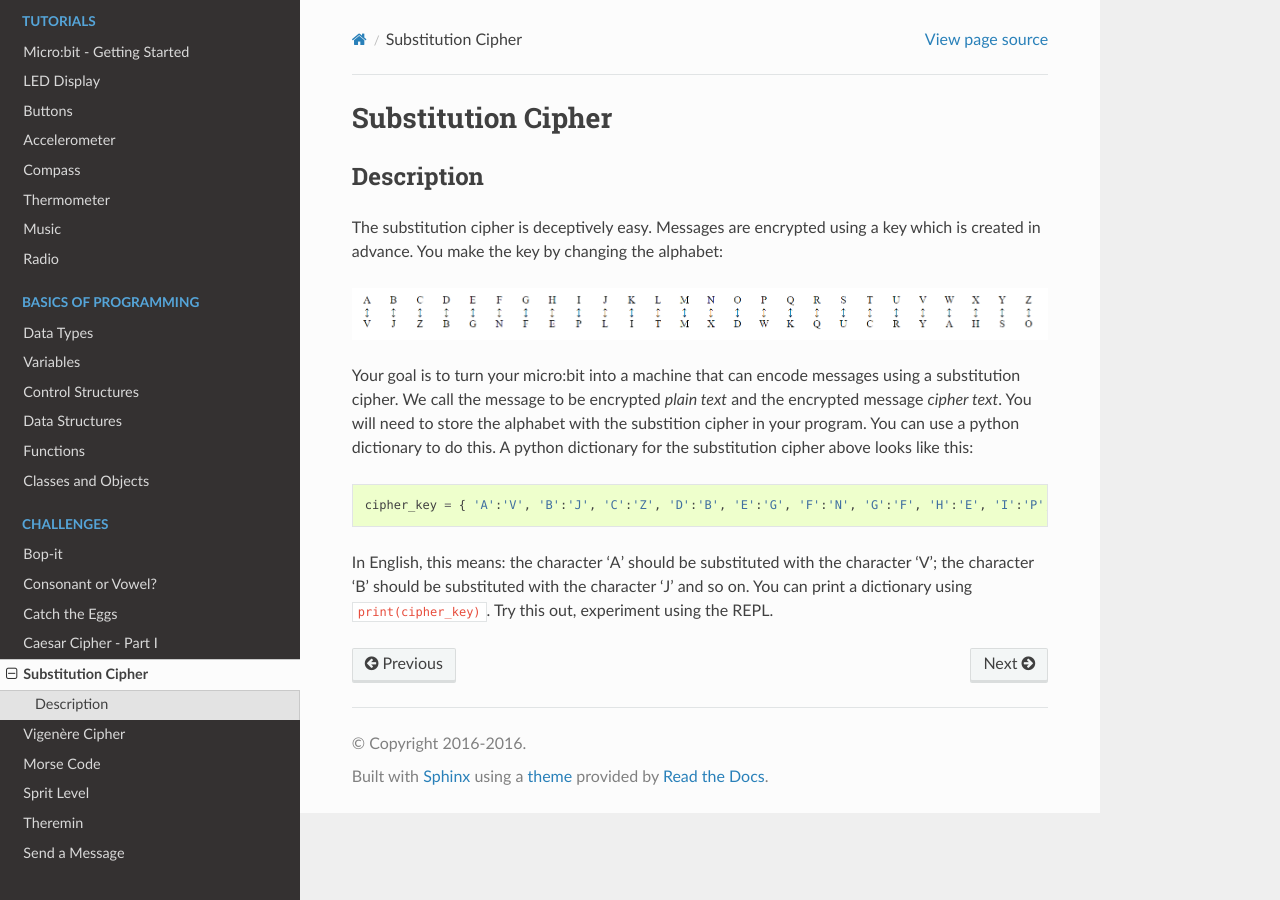
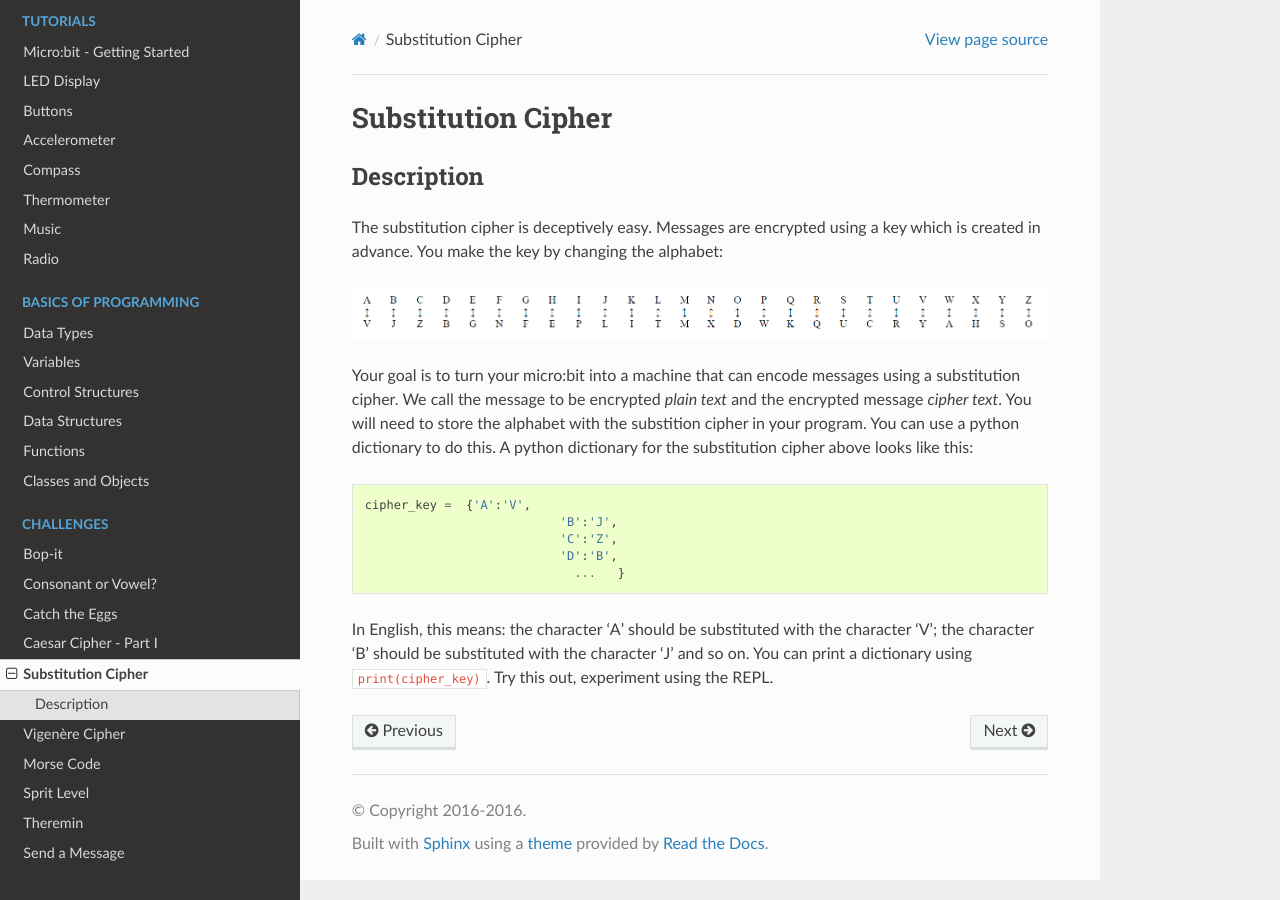
Before and after one commit to rharbird/microbit-challenges, a Sphinx documentation site: the page built from docs/source/challenges/crypto/substitution.rst, in a window 1280 px wide. Built offline with Sphinx 7.4.7 and the Read the Docs theme 2.0.0, drawn with Linux system fonts in a browser that asks for light colours; pages that are not in the unit, such as notebooks, are missing from menus.

Commit message:
Format example code

```diff
--- a/docs/source/challenges/crypto/substitution.rst
+++ b/docs/source/challenges/crypto/substitution.rst
@@ -14,7 +14,11 @@ Your goal is to turn your micro:bit into a machine that can encode messages usin
 call the message to be encrypted *plain text* and the encrypted message *cipher text*. You will need to store the alphabet with the substition cipher in your program.
 You can use a python dictionary to do this. A python dictionary for the substitution cipher above looks like this::
 
-	cipher_key = { 'A':'V', 'B':'J', 'C':'Z', 'D':'B', 'E':'G', 'F':'N', 'G':'F', 'H':'E', 'I':'P', 'J':'L', 'K':'I','L':'T','M':'M','N':'X','O':'D','P':'W','Q':'K','R':'Q','S':'U','T':'C','U':'R','V':'Y','W':'A','X':'H','Y':'S','Z':'O'}
+	cipher_key =  {'A':'V',
+				   'B':'J',
+				   'C':'Z',
+				   'D':'B',
+				     ...   }
 
 In English, this means: the character 'A' should be substituted with the character 'V'; the character 'B' should be substituted with the character 'J' and so on. You can print a dictionary using ``print(cipher_key)``.
 Try this out, experiment using the REPL.
```
